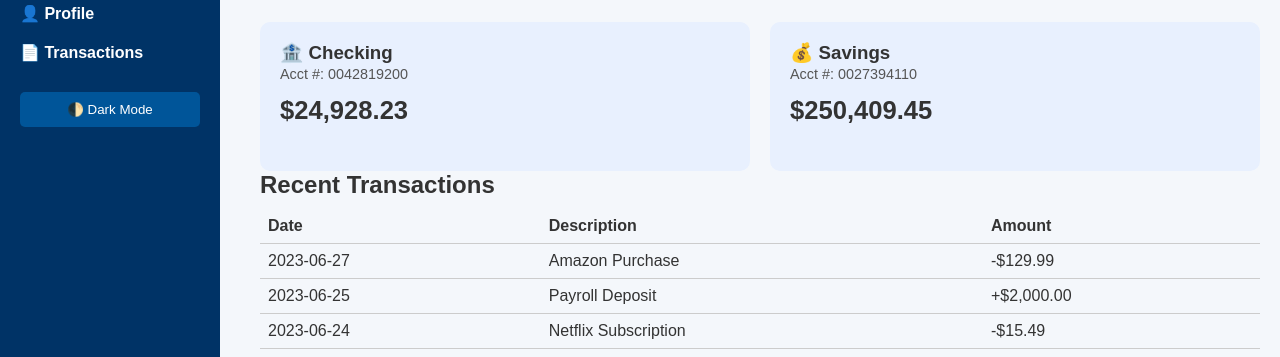
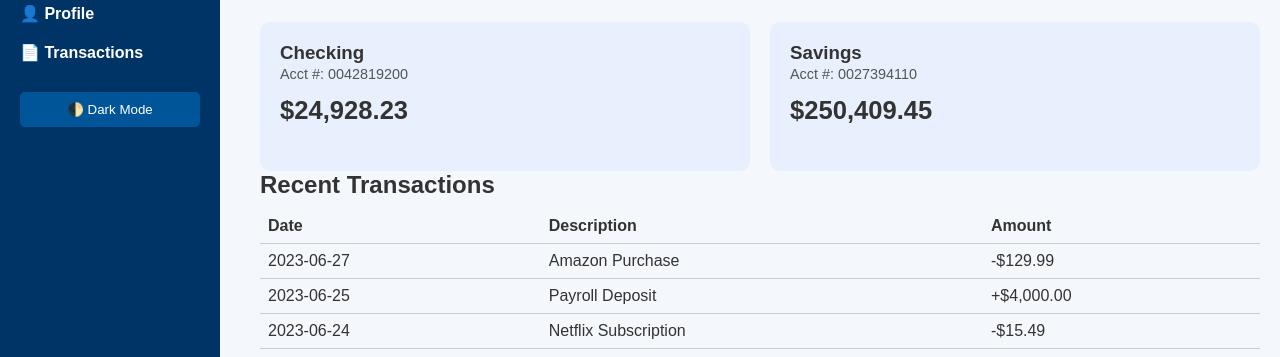
Before and after one commit to glitch-master332/first-national, a plain HTML site: page dashboard.html in a window 1280 px wide. Shown: the part 269-626 px from the top of the page. Drawn offline with Linux system fonts and the light colour scheme.

Commit message:
Update account headings and recent transaction amount

```diff
--- a/dashboard.html
+++ b/dashboard.html
@@ -30,12 +30,12 @@
 
     <section class="accounts">
         <div class="account-card">
-            <h3>🏦 Checking</h3>
+            <h3>Checking</h3>
             <p class="acct-number">Acct #: 0042819200</p>
             <p class="balance">$24,928.23</p>
         </div>
         <div class="account-card">
-            <h3>💰 Savings</h3>
+            <h3>Savings</h3>
             <p class="acct-number">Acct #: 0027394110</p>
             <p class="balance">$250,409.45</p>
         </div>
@@ -46,7 +46,7 @@
         <table>
             <tr><th>Date</th><th>Description</th><th>Amount</th></tr>
             <tr><td>2023‑06‑27</td><td>Amazon Purchase</td><td>‑$129.99</td></tr>
-            <tr><td>2023‑06‑25</td><td>Payroll Deposit</td><td>+$2,000.00</td></tr>
+            <tr><td>2023‑06‑25</td><td>Payroll Deposit</td><td>+$4,000.00</td></tr>
             <tr><td>2023‑06‑24</td><td>Netflix Subscription</td><td>‑$15.49</td></tr>
             <tr><td>2023‑06‑21</td><td>Transfer to Savings</td><td>‑$300.00</td></tr>
             <tr><td>2023‑06‑18</td><td>Spotify</td><td>‑$9.99</td></tr>
```
